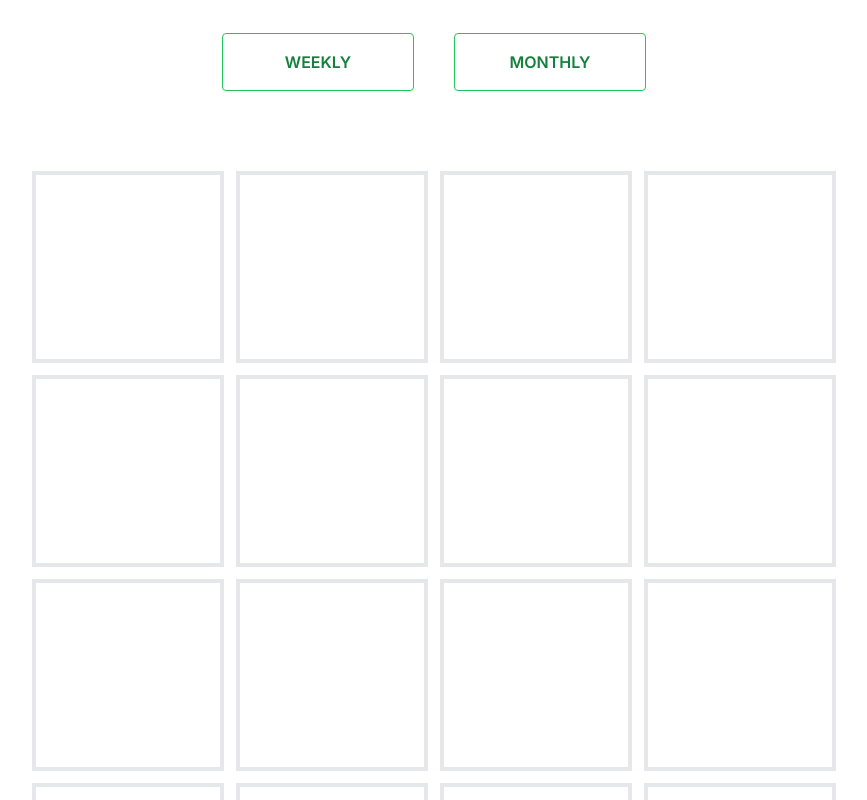
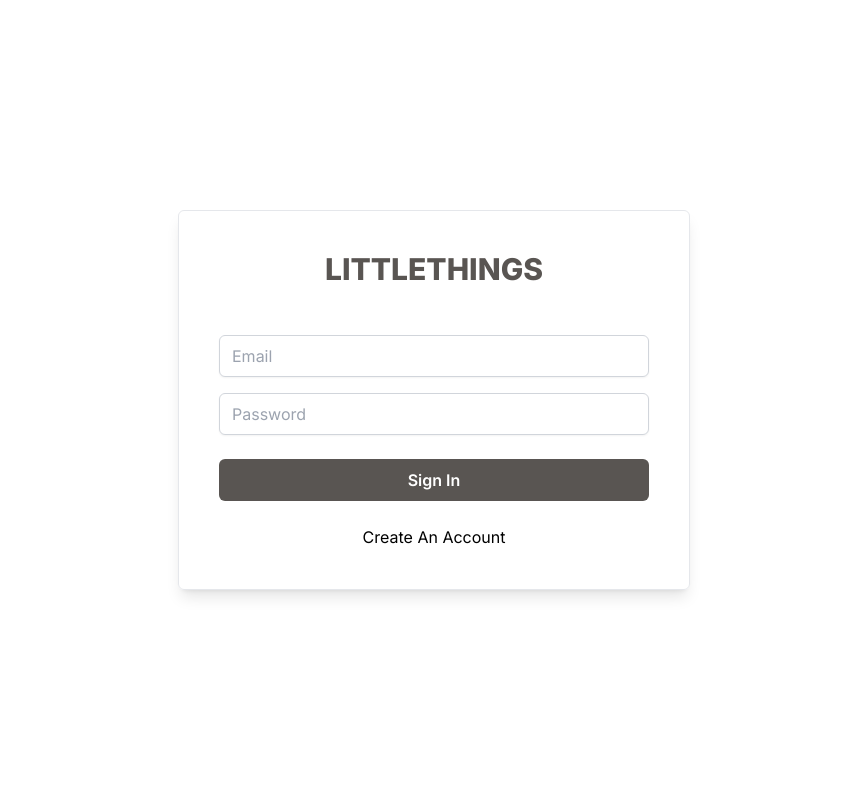
Before and after one commit to JaeBrian/littlethings, a Next.js app in the folder littlethings/: page / in a window 1280 px wide. Shown: the top 800 px of the page, without its empty margins (206-1073 px from the left). Built offline with nearby package versions, Linux system fonts and the light colour scheme.

Commit message:
log in page component

```diff
--- a/littlethings/scripts/seed.ts
+++ b/littlethings/scripts/seed.ts
@@ -3,7 +3,7 @@
 async function main() {
   const newUser: NewUser = {
     email: 'foo@example.com',
-    image: 'some image url',
+    password: 'random password',
     name: 'foo',
   };
   const res = await insertUser(newUser);
--- a/littlethings/src/app/layout.tsx
+++ b/littlethings/src/app/layout.tsx
@@ -17,10 +17,8 @@
   return (
     <html lang="en">
       <body className={inter.className}>
-        <div className="flex justify-center items-center dark:bg-gray-900 w-full h-screen">
-          <div className="flex-col justify-center items-center w-3/4 ">
-            {children}
-          </div>
+        <div>
+          <div>{children}</div>
         </div>
       </body>
     </html>
--- a/littlethings/src/app/mainpage/page.tsx
+++ b/littlethings/src/app/mainpage/page.tsx
@@ -1,5 +1,70 @@
-import { getUsers } from '../../../lib/db';
-export default async function MainPage() {
-  const data = await getUsers();
-  return <div className="text-white"> SQL DATA: {JSON.stringify(data)} </div>;
+'use client';
+import { useEffect, useState } from 'react';
+import clsx from 'clsx';
+
+export default function Home() {
+  const [activeButton, setActiveButton] = useState('');
+  const handleButtonClick = (button: 'weekly' | 'monthly') => {
+    setActiveButton(button);
+  };
+
+  return (
+    <>
+      <div className="text-pink-100 text-center text-5xl mt-20">
+        LITTLE THINGS
+      </div>
+      <div className="flex mt-40 justify-center items-center space-x-10">
+        <button
+          className={clsx(
+            'bg-transparent font-semibold py-4 px-6 border rounded w-1/5',
+            {
+              'bg-green-500 text-white border-transparent':
+                activeButton === 'weekly',
+              'text-green-700 border-green-500': activeButton !== 'weekly',
+            }
+          )}
+          onClick={() => handleButtonClick('weekly')}
+        >
+          WEEKLY
+        </button>
+        <button
+          className={clsx(
+            'bg-transparent font-semibold py-4 px-6 border rounded w-1/5',
+            {
+              'bg-green-500 text-white border-transparent':
+                activeButton === 'monthly',
+              'text-green-700 border-green-500': activeButton !== 'monthly',
+            }
+          )}
+          onClick={() => handleButtonClick('monthly')}
+        >
+          MONTHLY
+        </button>
+      </div>
+      <div className="flex justify-center items-center mt-20">
+        <div className="grid grid-cols-4 gap-3 mb-20">
+          {/* Row 1 */}
+          <div className="w-48 aspect-square border-4"></div>
+          <div className="w-48 aspect-square border-4"></div>
+          <div className="w-48 aspect-square border-4"></div>
+          <div className="w-48 aspect-square border-4"></div>
+          {/* Row 2 */}
+          <div className="w-48 aspect-square border-4"></div>
+          <div className="w-48 aspect-square border-4"></div>
+          <div className="w-48 aspect-square border-4"></div>
+          <div className="w-48 aspect-square border-4"></div>
+          {/* Row 3 */}
+          <div className="w-48 aspect-square border-4"></div>
+          <div className="w-48 aspect-square border-4"></div>
+          <div className="w-48 aspect-square border-4"></div>
+          <div className="w-48 aspect-square border-4"></div>
+          {/* Row 4 */}
+          <div className="w-48 aspect-square border-4"></div>
+          <div className="w-48 aspect-square border-4"></div>
+          <div className="w-48 aspect-square border-4"></div>
+          <div className="w-48 aspect-square border-4"></div>
+        </div>
+      </div>
+    </>
+  );
 }
--- a/littlethings/src/app/page.tsx
+++ b/littlethings/src/app/page.tsx
@@ -1,71 +1,51 @@
-// 'use client';
+'use client';
 import './globals.css';
 import { useEffect, useState } from 'react';
 import clsx from 'clsx';
+import Link from 'next/link';
+export default function Home() {
+  return (
+    <div className="w-full min-h-screen bg-white flex justify-center items-center">
+      {/* Glassy Card Background Starts Here */}
+      <div className="bg-white/40 backdrop-blur-lg border border-gray-200 rounded-md shadow-lg overflow-hidden p-10 h-3/5 w-2/5">
+        {' '}
+        {/* Set max-width for smaller screens */}
+        <h2 className="text-custom-gray mb-12 text-center text-3xl font-extrabold">
+          LITTLETHINGS
+        </h2>
+        <form>
+          <div className="mb-4">
+            <input
+              id="email"
+              type="text"
+              name="email"
+              placeholder="Email"
+              className="py-2 px-3 border border-gray-300 focus:border-gray-300 focus:outline-none focus:ring focus:ring-gray-200 focus:ring-opacity-50 rounded-md shadow-sm disabled:bg-gray-100 mt-1 block w-full"
+            />
+          </div>
+          <div className="mb-4">
+            <input
+              id="password"
+              type="password"
+              name="password"
+              placeholder="Password"
+              className="py-2 px-3 border border-gray-300 focus:border-gray-300 focus:outline-none focus:ring focus:ring-gray-200 focus:ring-opacity-50 rounded-md shadow-sm disabled:bg-gray-100 mt-1 block w-full"
+            />
+          </div>
 
-export default async function Home() {
-  const [activeButton, setActiveButton] = useState('');
-  const handleButtonClick = (button: 'weekly' | 'monthly') => {
-    setActiveButton(button);
-  };
-
-  return (
-    <>
-      <div className="text-pink-100 text-center text-5xl mt-20">
-        LITTLE THINGS
+          <div className="mt-6">
+            <button className="w-full inline-flex items-center justify-center px-4 py-2 bg-custom-gray border border-transparent rounded-md font-semibold capitalize text-white hover:bg-gray-700 active:bg-gray-700 focus:outline-none focus:border-gray-700 focus:ring focus:ring-gray-200 disabled:opacity-25 transition">
+              Sign In
+            </button>
+          </div>
+          <div className="mt-6 text-center">
+            <a href="/signup" className="text-black hover:underline">
+              Create An Account
+            </a>
+          </div>
+        </form>
       </div>
-      <div className="flex mt-40 justify-center items-center space-x-10">
-        <button
-          className={clsx(
-            'bg-transparent font-semibold py-4 px-6 border rounded w-1/5',
-            {
-              'bg-green-500 text-white border-transparent':
-                activeButton === 'weekly',
-              'text-green-700 border-green-500': activeButton !== 'weekly',
-            }
-          )}
-          onClick={() => handleButtonClick('weekly')}
-        >
-          WEEKLY
-        </button>
-        <button
-          className={clsx(
-            'bg-transparent font-semibold py-4 px-6 border rounded w-1/5',
-            {
-              'bg-green-500 text-white border-transparent':
-                activeButton === 'monthly',
-              'text-green-700 border-green-500': activeButton !== 'monthly',
-            }
-          )}
-          onClick={() => handleButtonClick('monthly')}
-        >
-          MONTHLY
-        </button>
-      </div>
-      <div className="flex justify-center items-center mt-20">
-        <div className="grid grid-cols-4 gap-3 mb-20">
-          {/* Row 1 */}
-          <div className="w-48 aspect-square border-4"></div>
-          <div className="w-48 aspect-square border-4"></div>
-          <div className="w-48 aspect-square border-4"></div>
-          <div className="w-48 aspect-square border-4"></div>
-          {/* Row 2 */}
-          <div className="w-48 aspect-square border-4"></div>
-          <div className="w-48 aspect-square border-4"></div>
-          <div className="w-48 aspect-square border-4"></div>
-          <div className="w-48 aspect-square border-4"></div>
-          {/* Row 3 */}
-          <div className="w-48 aspect-square border-4"></div>
-          <div className="w-48 aspect-square border-4"></div>
-          <div className="w-48 aspect-square border-4"></div>
-          <div className="w-48 aspect-square border-4"></div>
-          {/* Row 4 */}
-          <div className="w-48 aspect-square border-4"></div>
-          <div className="w-48 aspect-square border-4"></div>
-          <div className="w-48 aspect-square border-4"></div>
-          <div className="w-48 aspect-square border-4"></div>
-        </div>
-      </div>
-    </>
+      {/* Glassy Card Background Ends Here */}
+    </div>
   );
 }
--- a/littlethings/tailwind.config.ts
+++ b/littlethings/tailwind.config.ts
@@ -9,7 +9,12 @@
   theme: {
     extend: {
       colors: {
-        'pastel-green': '#C4DEA4',
+        'cream-white': '#FFFFFF',
+        'light-beige': '#ESE4E0',
+        'med-beige': '#DACFC6',
+        'dark-beige': '#BDB2A7',
+        'custom-brown': '#926B65',
+        'custom-gray': '#595552',
       },
     },
   },
```
Also changed, not shown: littlethings/lib/schema.ts (+18 -1 lines).
